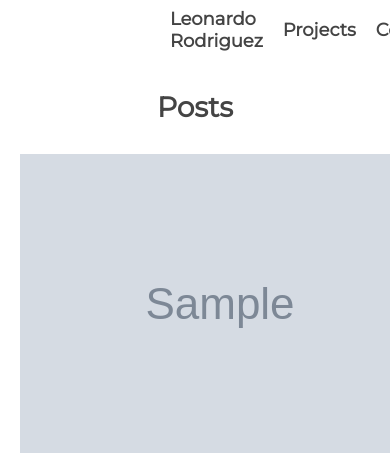
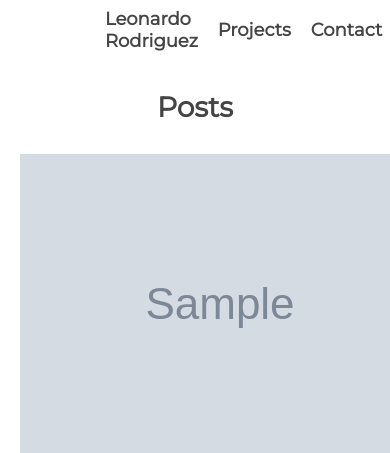
Before and after one commit to Engleonardorm7/Portfolio, a Django app: template blog/templates/posts.html in a window 390 px wide; the page is wider, and only the part inside the window is pictured. Shown: the top 453 px of that part. Run offline with Django 4.2, Linux system fonts and the light colour scheme; the template is opened without the code that fills it: most values are stand-ins (such as "Sample title", 1, 10 or a date in 2020); grey boxes marked "Sample" are stand-in pictures.

Commit message:
css changed

```diff
--- a/portfolio/static/main.css
+++ b/portfolio/static/main.css
@@ -291,7 +291,7 @@ h3{
     }
 
     .navbar {
-      margin-left: 20px;
+      margin-left: 5%;
       margin-right: 20px;
     }
 
@@ -341,7 +341,7 @@ h3{
     color: black;
     font-size: 18px;
     padding: 0 50px;
-    margin-left: 100px;
+    margin-left: 10%;
     margin-right: 100px;
     text-decoration: none;
     color: inherit;
```
